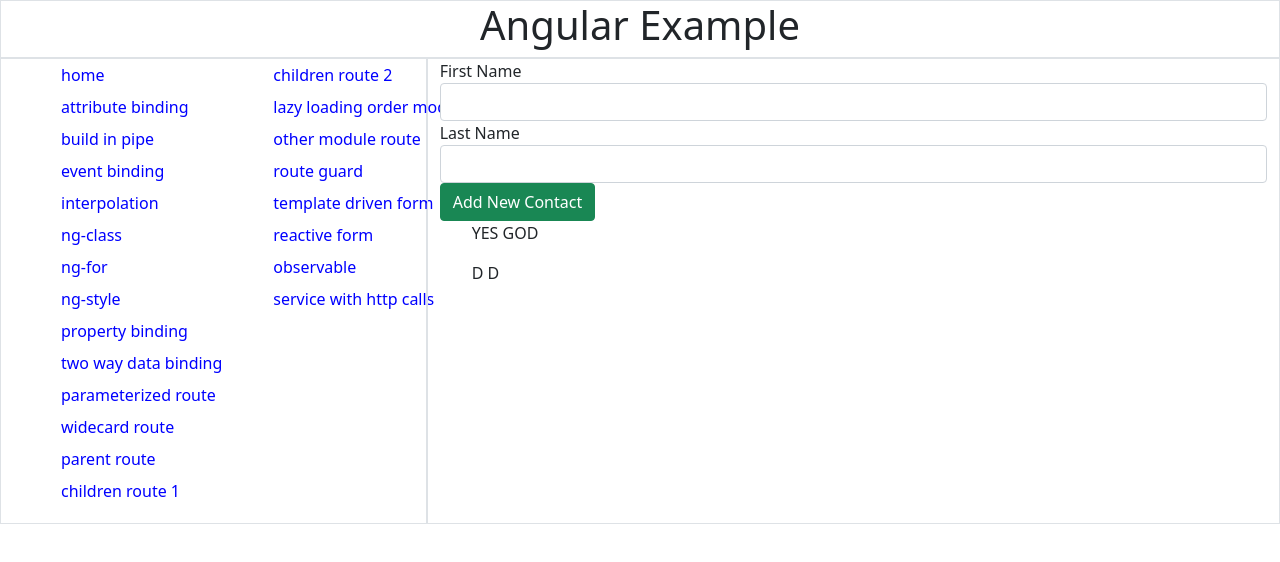
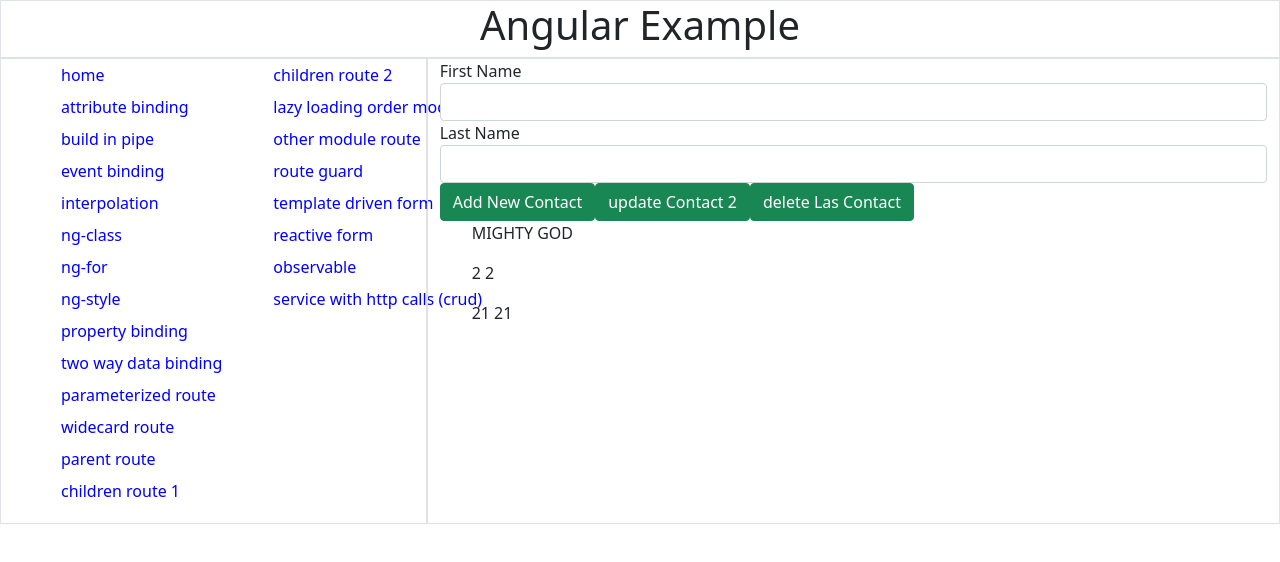
Before and after one commit to chen2905/Angular9, an Angular app in the folder ngApp/: page /contact in a window 1280 px wide. Shown: the top 562 px of the page. Built offline with nearby package versions, Linux system fonts and the light colour scheme; data requests are answered from the project's data file.

Commit message:
2205251001

```diff
--- a/ngApp/src/app/components/contact/contact.component.html
+++ b/ngApp/src/app/components/contact/contact.component.html
@@ -2,7 +2,7 @@
 
 
 
-<form [formGroup]="contactForm" (ngSubmit)="onAddNewContact()">
+<form [formGroup]="contactForm" >
 
 <div class="form-group">
   <label for="">First Name</label>
@@ -12,8 +12,15 @@
   <label for="">Last Name</label>
   <input type="text" class="form-control"  name="lastName"  formControlName="lastName">
 
-<button class="btn btn-success"  type="submit">Add New Contact</button>
+
+
 </div>
+<button class="btn btn-success" (click)="onAddNewContact()">Add New Contact</button>
+<button class="btn btn-success"  (click)="onUpdateContact(2)">update Contact 2</button>
+<button class="btn btn-success"  (click)="deleteLastContact()">delete Las Contact</button>
+
+
+{{formMessage}}
 </form>
 
 <ul *ngFor="let contact of contacts">
--- a/ngApp/src/app/components/contact/contact.component.ts
+++ b/ngApp/src/app/components/contact/contact.component.ts
@@ -12,6 +12,7 @@
 export class ContactComponent implements OnInit {
   contacts: any;
   contactForm:any;
+  formMessage:any;
   constructor(private contactService: ContactService,private fb:FormBuilder) {}
   addedContactResponse:any
   ngOnInit(): void {
@@ -26,6 +27,8 @@
   }
 
   onAddNewContact(){
+
+    if(this.contactForm.valid){
       const contactListLength=this.contacts?.length +1
       const newContact={
 
@@ -33,8 +36,44 @@
         "firstName": this.contactForm.value.firstName,
         "lastName":  this.contactForm.value.lastName
       }
+
+
       this.contactService.addNewContact(newContact).subscribe((data)=>{
         window.location.reload();
       })
+    }else{
+      this.formMessage ="invalid input"
+    }
+
+  }
+
+  onUpdateContact(id:any){
+    if(this.contactForm.valid){
+       const updateContact={
+
+        "id": id,
+        "firstName": this.contactForm.value.firstName,
+        "lastName":  this.contactForm.value.lastName
+      }
+
+
+      this.contactService.updateContact(id,updateContact).subscribe((data)=>{
+        window.location.reload();
+      })
+    }else{
+      this.formMessage ="invalid input"
     }
   }
+
+  deleteLastContact(){
+    const contactListLength=this.contacts?.length
+
+    if (contactListLength>0){}
+    this.contactService.deleteContact(contactListLength).subscribe(
+      (data)=>{
+        window.location.reload();
+      }
+    )
+  }
+
+  }
--- a/ngApp/src/app/components/left-menu/left-menu.component.html
+++ b/ngApp/src/app/components/left-menu/left-menu.component.html
@@ -78,7 +78,7 @@
 
         <li>
           <a class="dropdown-item" routerLink="contact"
-            >service with http calls</a
+            >service with http calls (crud)</a
           >
         </li>
       </ul>
--- a/ngApp/src/app/services/contact.service.ts
+++ b/ngApp/src/app/services/contact.service.ts
@@ -1,16 +1,14 @@
-import { HttpClient } from '@angular/common/http';
+import { HttpClient, HttpHeaders } from '@angular/common/http';
 import { Injectable } from '@angular/core';
 
 @Injectable({
-  providedIn: 'root'
+  providedIn: 'root',
 })
 export class ContactService {
+  constructor(private httpClient: HttpClient) {}
 
-  constructor(private httpClient :HttpClient) { }
-
-  getContactList(){
-
-    return this.httpClient.get("http://localhost:3000/contacts")
+  getContactList() {
+    return this.httpClient.get('http://localhost:3000/contacts');
     // return [
     //   {contactId:1, contactName:'Chen'},
     //   {contactId:2, contactName:'Lin'},
@@ -18,9 +16,24 @@
     //   {contactId:4, contactName:'Ava'},
 
     // ]
+  }
+  addNewContact(newContactBody: any) {
+    const httpHeaders = new HttpHeaders();
+    httpHeaders.append('content-type', 'appliation/json');
+    return this.httpClient.post('http://localhost:3000/contacts', newContactBody, {
+      headers: httpHeaders,
+    });
+  }
 
+  updateContact(id:any,updateContactBody: any) {
+    const httpHeaders = new HttpHeaders();
+    //httpHeaders.append('content-type', 'appliation/json');
+    return this.httpClient.put('http://localhost:3000/contacts/'+id, updateContactBody);
   }
-  addNewContact(newContact:any){
-return this.httpClient.post("http://localhost:3000/contacts",newContact)
+
+  deleteContact(id:any) {
+    const httpHeaders = new HttpHeaders();
+    //httpHeaders.append('content-type', 'appliation/json');
+    return this.httpClient.delete('http://localhost:3000/contacts/'+id);
   }
 }
--- a/ngApp/src/assets/db.json
+++ b/ngApp/src/assets/db.json
@@ -1,14 +1,19 @@
 {
   "contacts": [
     {
-      "id": 19,
-      "firstName": "yes ",
+      "id": 1,
+      "firstName": "Mighty ",
       "lastName": "God"
     },
     {
       "id": 2,
-      "firstName": "d",
-      "lastName": "d"
+      "firstName": "2",
+      "lastName": "2"
+    },
+    {
+      "id": 3,
+      "firstName": "21",
+      "lastName": "21"
     }
   ],
   "comments": [
```
Lines whose indentation alone changed are shown as unchanged.
